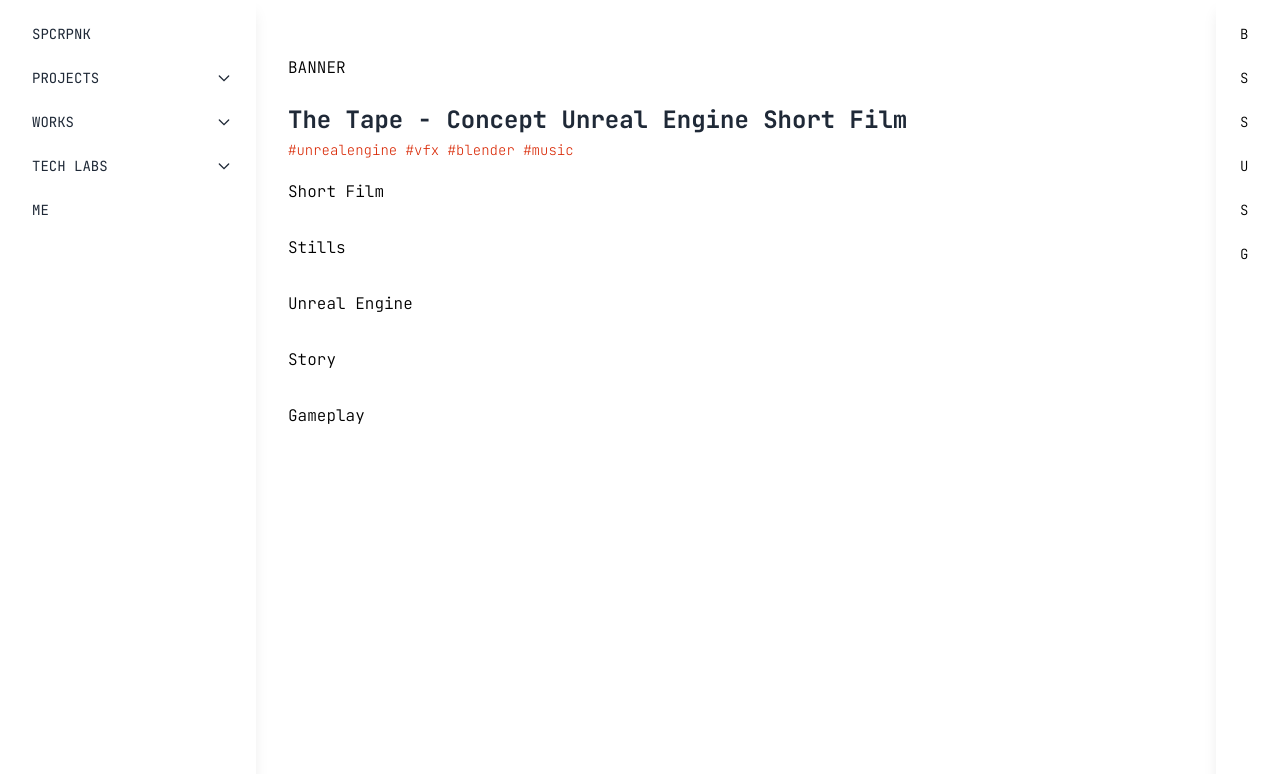
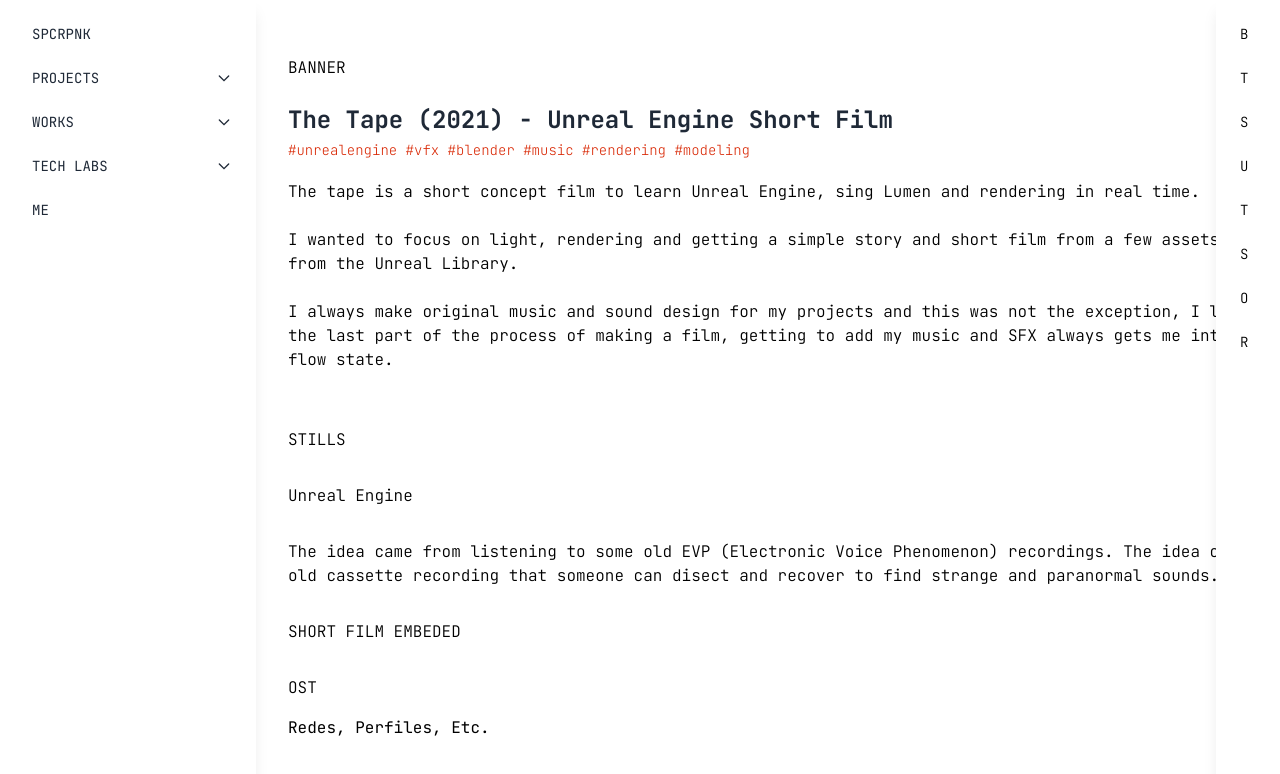
Before and after one commit to spacerpunk/spacerpunk.github.io, a React (Vite) app: page /projects/TheTape in a window 1280 px wide. Shown: the top 774 px of the page. Built offline with nearby package versions, Linux system fonts and the light colour scheme.

Commit message:
portfolio-06

```diff
--- a/src/pages/projects/TheNoise.tsx
+++ b/src/pages/projects/TheNoise.tsx
@@ -21,27 +21,34 @@
               }}
             />
                 <h2 className="w-full font-light py-4">
-                     The Concept
+                     Researing and falling deep on a Close Encounters, Random Event Generators, UFOs and Liminal spaces rabbit hole I came up with and idea for a story (Actually it was a video game first).
+                     A world, characters, events, interactions and lore for a world in which my story develops.
+                     I don't like to think of it as a Film, Book or Game...it's an idea, a SPACE, and I'd like to explore it and see what outputs I can get from it. Go deep into it and see what I can come out with.
+
+                     Concept work will be feautred here as well as the process of using this creative space to generate Art, working towards making a Short Horror First Person Retro Game and a Short Film.
+
+                     I like the idea of creating things that may exist in the universe that I'm writing about. For that I'm also prototyping some Electronic Devices that generate Sounds with AI and data from weird events
+
                 </h2>
                 <h3 className="text-sm">
-                     Spotify Playlist - The Music
+                     Moody Playlist
                     </h3>
                     <iframe className="md:flex" src="https://open.spotify.com/embed/playlist/3S0sljsAvx3rlWQlZJDkag?utm_source=generator&theme=0" width="50%" height="152" frameBorder="0" allow="autoplay; clipboard-write; encrypted-media; fullscreen; picture-in-picture" loading="lazy"></iframe>
                 <h2 className="w-full font-light py-4">
-                 Images
+                 Concept Images
                 </h2>
                 <h2 className="w-full font-light py-4">
-                 The Film
+                 Short Film Clips (WIP)
                 </h2>
                 <h2 className="w-full font-light py-4">
                  The Story
                 </h2>
                 <h2 className="w-full font-light py-4">
-                 Design and Generate with AI
-                 <h3 className="text-sm">ComfyUI</h3>
+                 Design and Generate with AI - Storyboard
+                </h2>
+                <h3 className="text-sm">ComfyUI - FLUX</h3>
                  <h3 className="text-sm">Text2Speech</h3>
                  <h3 className="text-sm">PyramidFlow, Runway, LTX</h3>
-                </h2>
                 <h2 className="w-full font-light py-4">
                  The Game
                 </h2>
--- a/src/pages/projects/TheTape.tsx
+++ b/src/pages/projects/TheTape.tsx
@@ -5,26 +5,37 @@
          BANNER
         </h2>
       <h1 className="text-2xl text-semibold text-gray-800 font-bold">
-        The Tape - Concept Unreal Engine Short Film
+        The Tape (2021) - Unreal Engine Short Film
       </h1>
       <div>
           <h3 className="w-full font-extralight text-sm py-1 text-nasared">
-          #unrealengine #vfx #blender #music
+          #unrealengine #vfx #blender #music #rendering #modeling
           </h3>
         <h2 className="w-full font-light py-4">
-          Short Film
+          <p>The tape is a short concept film to learn Unreal Engine, sing Lumen and rendering in real time.</p>
+          <br/>
+          <p>I wanted to focus on light, rendering and getting a simple story and short film from a few assets from the Unreal Library.</p>
+          <br/>
+          <p>I always make original music and sound design for my projects and this was not the exception, I love the last part of the process of making a film, getting to add my music and SFX always gets me into a flow state.</p>
+          <br/>
         </h2>
         <h2 className="w-full font-light py-4">
-          Stills
+          STILLS
         </h2>
         <h2 className="w-full font-light py-4">
           Unreal Engine
         </h2>
         <h2 className="w-full font-light py-4">
-          Story
+          The idea came from listening to some old EVP (Electronic Voice Phenomenon) recordings. The idea of a old cassette recording that someone can disect and recover to find strange and paranormal sounds.
         </h2>
         <h2 className="w-full font-light py-4">
-          Gameplay
+          SHORT FILM EMBEDED
+        </h2>
+        <h2 className="w-full font-light py-4">
+          OST
+        </h2>
+        <h2>
+          Redes, Perfiles, Etc.
         </h2>
       </div>
     </div>
```
